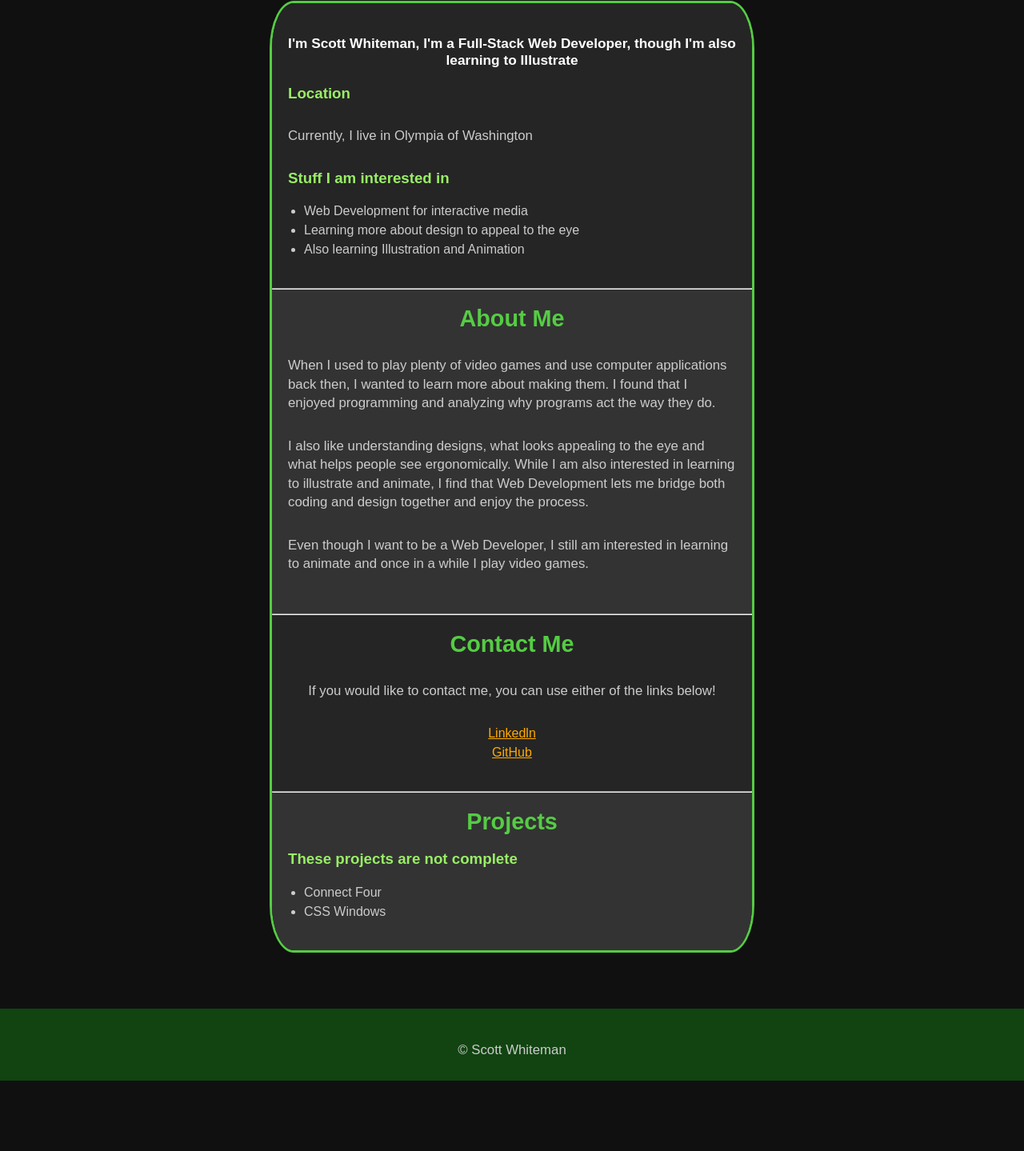
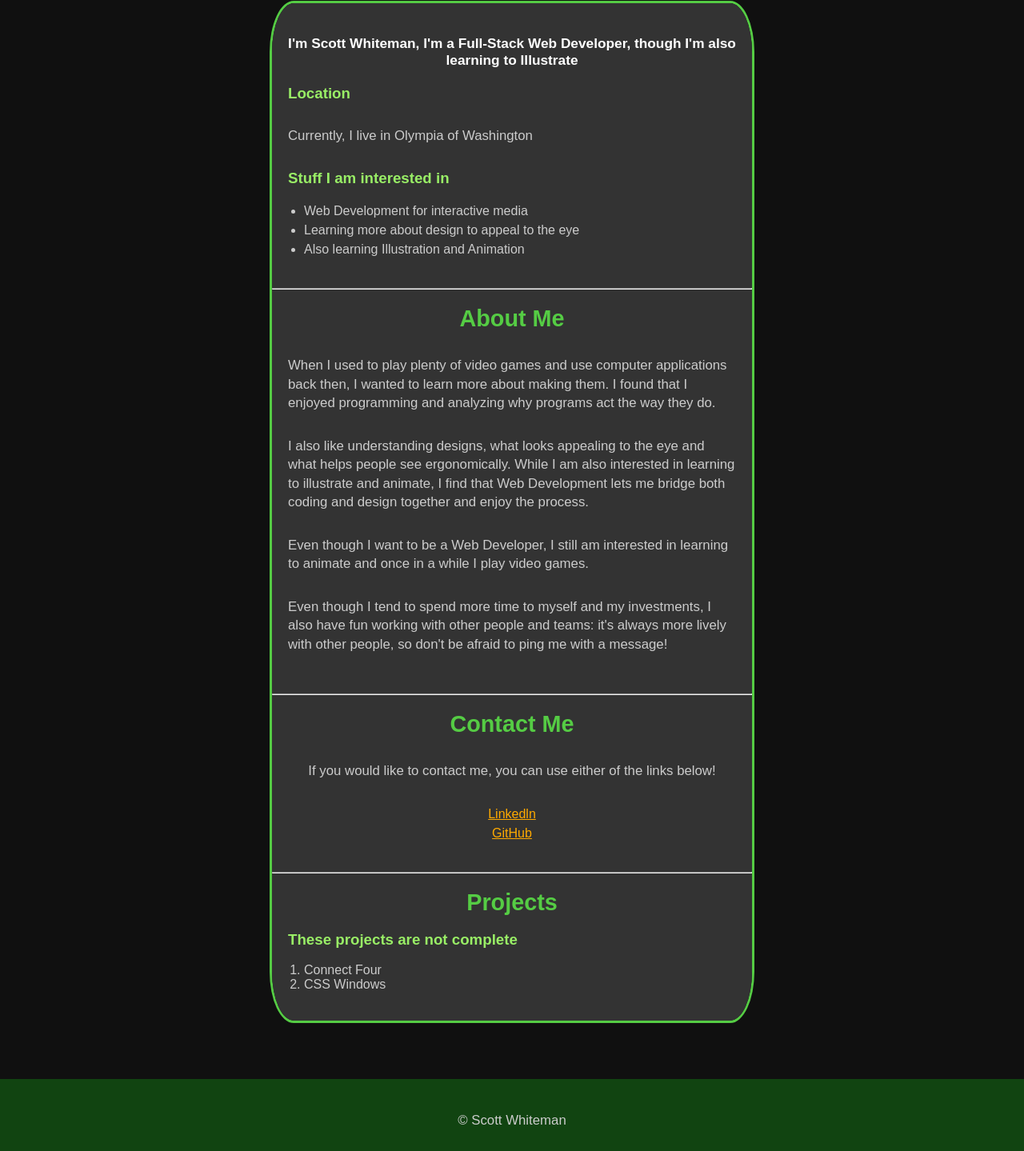
Before and after one commit to scottThinkful/Portfolio, a plain HTML site: page index.html in a window 1280 px wide. Shown: the part 586-2025 px from the top of the page at 80% size. Before the commit the page ends 1937 px from the top, so only its background shows below. Drawn offline with Linux system fonts and the light colour scheme; a script that the page names is missing.

Commit message:
Update index.html

```diff
--- a/index.html
+++ b/index.html
@@ -1,5 +1,5 @@
 <!DOCTYPE html>
-<html>
+<html lang="en">
   <head>
     <meta charset="utf-8">
     <meta name="viewport" content="width=device-width">
@@ -13,7 +13,7 @@
       <h1>Scott Whiteman</h1>
       <h2>Full-Stack Software Engineer</h2>
       <div class="headshot">
-        <img src="img/portrait.jpg" />
+        <img src="img/portrait.jpg" alt="Scott Whiteman Portrait Photo"/>
       </div>
     </header>
 
@@ -25,8 +25,8 @@
     <!--Start of main body-->
     <main>
       <!--Intro Section-->
-      <div class="darker">
-        <section class="gray" id="intro">
+
+      <section class="darker" id="intro">
         <h4>I'm Scott Whiteman, I'm a Full-Stack Web Developer, though I'm also learning to Illustrate</h4>
         <h3>Location</h3>
         <p>Currently, I live in Olympia of Washington</p>
@@ -37,12 +37,11 @@
           <li>Also learning Illustration and Animation</li>
         </ul>
       </section>
-      </div>
       <hr>
 
       <!--About Section-->
-      <div class="lighter">
-        <section id="about">
+
+      <section id="about" class="lighter">
         <h2>About Me</h2>
         <!--Programming-->
         <p>When I used to play plenty of video games and use computer applications back then, I wanted to learn more about making them.  I found that I enjoyed programming and analyzing why programs act the way they do.</p>
@@ -52,13 +51,14 @@
 
         <!-- Outside Interstes-->
         <p>Even though I want to be a Web Developer, I still am interested in learning to animate and once in a while I play video games.</p>
+
+        <!--Workin with a team-->
+        <p>Even though I tend to spend more time to myself and my investments, I also have fun working with other people and teams: it's always more lively with other people, so don't be afraid to ping me with a message!</p>
       </section>
-      </div>
       <hr>
 
       <!-- Contact Section-->
-      <div class="darker">
-        <section id="contact">
+      <section id="contact" class="darker">
         <h2>Contact Me</h2>
         <p>If you would like to contact me, you can use either of the links below!</p>
         <ul class="contact-list">
@@ -70,20 +70,17 @@
           </li>
         </ul>
       </section>
-      </div>
       <hr>
 
       <!--List of Projects Section-->
-      <div class="lighter">
-        <section>
+      <section class="lighter">
         <h2>Projects</h2>
         <h3>These projects are not complete</h3>
-          <ul>
+        <ol>
           <li>Connect Four</li>
           <li>CSS Windows</li>
-          </ul>
+        </ol>
       </section>
-      </div>
     </main>
 
     <!--Spacing between main and footer tags-->
```
Lines whose indentation alone changed are shown as unchanged.
